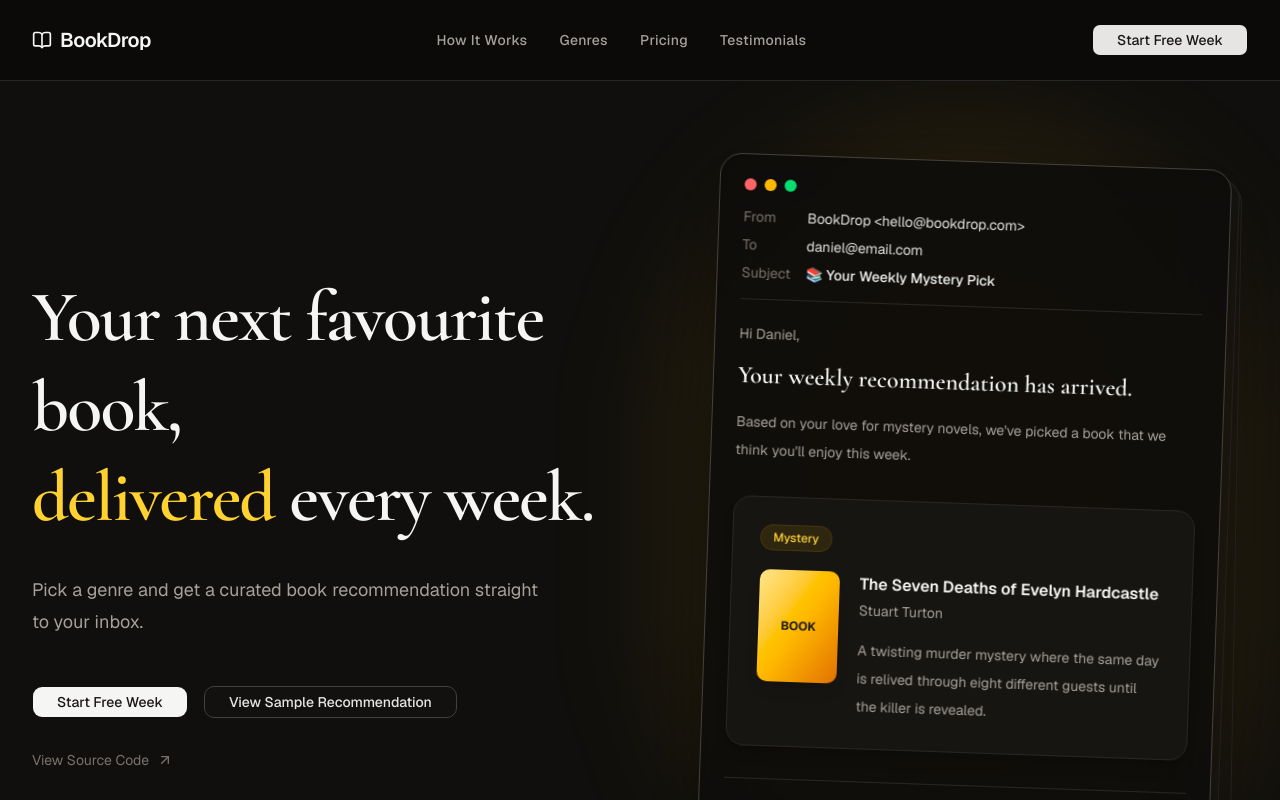
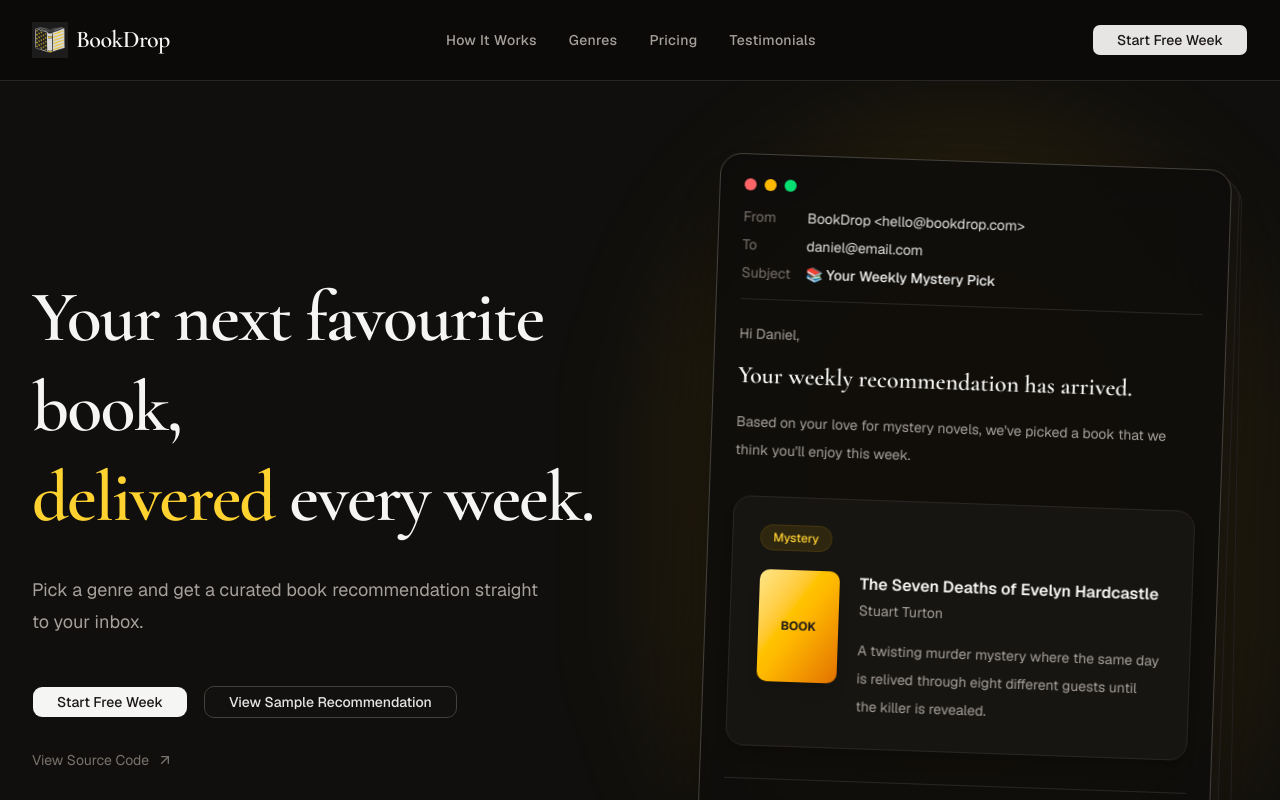
Before and after one commit to SobiahSelvarajah/ss-bookdrop, a Next.js app: page / in a window 1280 px wide. Shown: the top 800 px of the page. Built offline with nearby package versions, Linux system fonts and the light colour scheme; no server answers.

Commit message:
feat: navbar logo replaced with BookDrop branding

```diff
--- a/src/components/layout/navbar/NavbarLogo.tsx
+++ b/src/components/layout/navbar/NavbarLogo.tsx
@@ -1,4 +1,5 @@
 import Link from "next/link";
+import Image from "next/image";
 import { BookOpen } from "lucide-react";
 
 
@@ -6,10 +7,20 @@
     return (
         <Link
             href="/"
-            className="text-xl font-semibold tracking-tight flex items-center gap-2 text-stone-100 transition-colors hover:text-amber-300"
+            aria-label="BookDrop home"
+            className="flex items-center gap-2 transition-opacity hover:opacity-90"
         >
-            <BookOpen className="h-5 w-5 stroke-2" />
-            <span>BookDrop</span>
+            <Image
+                src="/images/logo/bookdrop-icon.png"
+                alt="BookDrop logo"
+                width={32}
+                height={32}
+                priority
+                className="h-9 w-9 object-contain"
+            />
+            <span className="font-heading text-2xl font-semibold tracking-tight text-stone-100">
+                BookDrop
+            </span>
         </Link>
     );
 }
```
Also changed, not shown: public/images/logo/bookdrop-icon.png (added).
